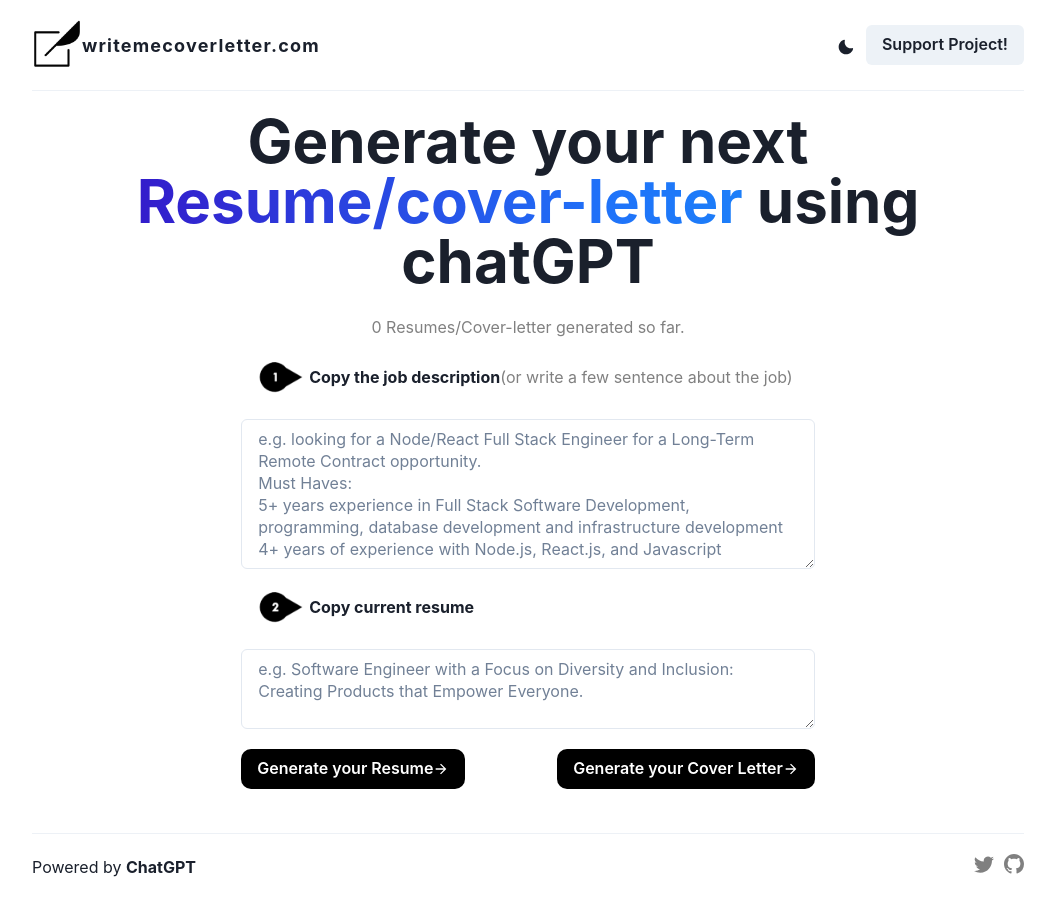
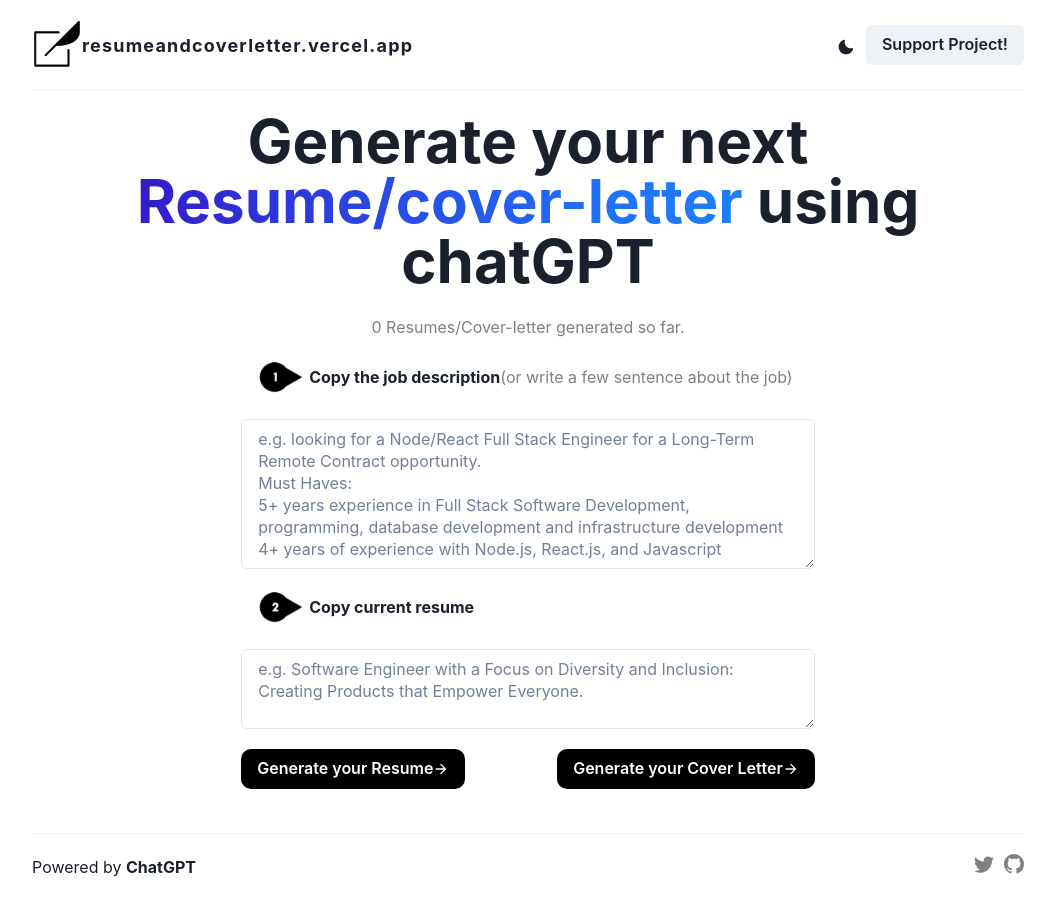
Before and after one commit to w3tsa/resumeandcoverletter, a Next.js app: page / in a window 1280 px wide. Shown: the whole page, without its empty margins (112-1167 px from the left). Built offline with nearby package versions, Linux system fonts and the light colour scheme.

Commit message:
updated the tag and title

```diff
--- a/src/components/header/index.tsx
+++ b/src/components/header/index.tsx
@@ -18,7 +18,7 @@
           height={"50"}
         />
         <Text fontSize={"lg"} letterSpacing={1.2} fontWeight={"bold"}>
-          writemecoverletter.com
+          resumeandcoverletter.vercel.app
         </Text>
       </Flex>
       <Box>
--- a/src/pages/index.tsx
+++ b/src/pages/index.tsx
@@ -98,13 +98,13 @@
   return (
     <div className="App">
       <Head>
-        <title>Create Next App</title>
+        <title>Resume and Cover letter</title>
         <meta
           name="description"
           content="Generate you resume and cover letter with AI"
         />
         <meta name="viewport" content="width=device-width, initial-scale=1" />
-        <link rel="icon" href="/favicon.ico" />
+        <link rel="icon" href="/images/logo_light.png" />
       </Head>
       <Container as={"main"} maxW={"container.lg"}>
         <Header />
```
